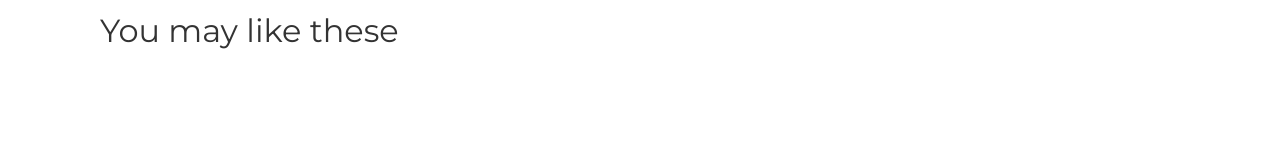
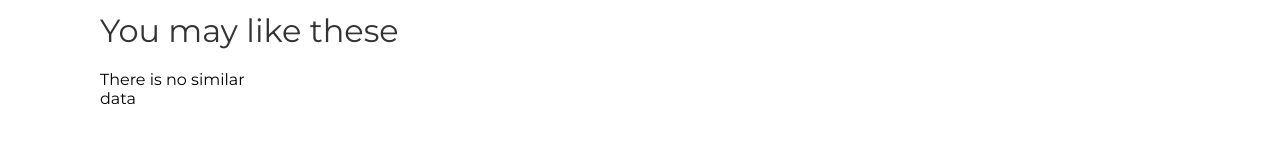
Before and after one commit to fadikodaz/new_movie_app_fd, a Next.js app: page /1/1 in a window 1280 px wide. Shown: the part 1099-1242 px from the top of the page. Built offline with nearby package versions, Linux system fonts and the light colour scheme; no server answers.

Commit message:
Add files via upload

```diff
--- a/Components/DetailComponents/WatchMore/page.jsx
+++ b/Components/DetailComponents/WatchMore/page.jsx
@@ -69,7 +69,13 @@ const WatchMoreMoviesCards = ({ allData }) => {
 
     return (
         <div className='CardsGridbox'>
-            {cards}
+            {
+                cards.length > 0
+                ?
+                cards
+                :
+                'There is no similar data '
+            }
         </div>
     );
 };
--- a/style/MovieCards.css
+++ b/style/MovieCards.css
@@ -21,7 +21,6 @@
     cursor: pointer;
     overflow: hidden;
     border-radius: 10px;
-    height: auto;
 }
 .imgBox img
 {
@@ -29,6 +28,8 @@
     height: 100%;
     object-fit: cover;
     border-radius: 10px;
+    min-height: 200px;
+
 }
 .PlayBtn
 {
```
